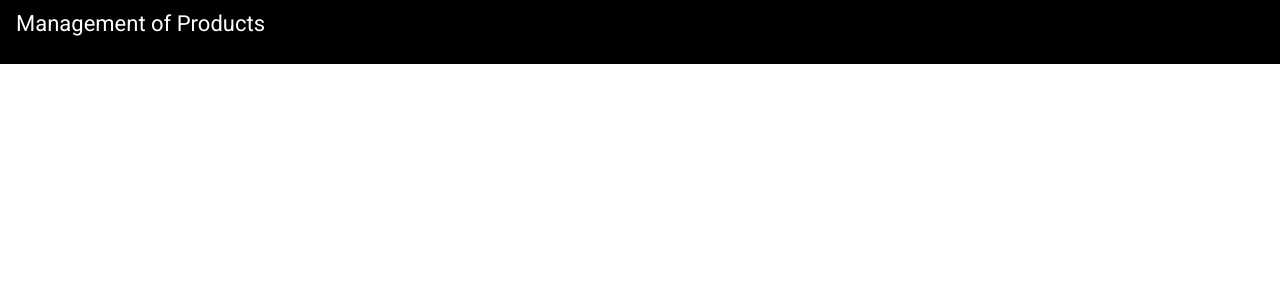
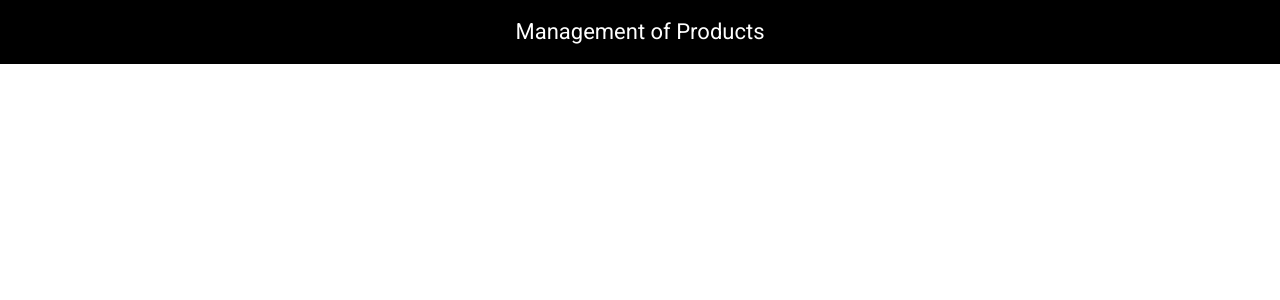
Before and after one commit to davifernandodias/product-store, an Angular app: page / in a window 1280 px wide. Shown: the top 300 px of the page. Built offline with nearby package versions, Linux system fonts and the light colour scheme.

Commit message:
feat: added class css to cent centralize content

```diff
--- a/src/app/shared/components/header/header.component.css
+++ b/src/app/shared/components/header/header.component.css
@@ -2,3 +2,7 @@
     background-color: black;
     color: white;
 }
+
+.title{
+    text-align: center;
+}
--- a/src/app/shared/components/header/header.component.html
+++ b/src/app/shared/components/header/header.component.html
@@ -1,6 +1,12 @@
 
 <mat-toolbar class="mat-toolbar">
+    <div class="container">
+        <div class="content-container">
 
-    <p>Management of Products</p>
+            <div class="title">Management of Products</div>
+        </div>
+
+    </div>
+
 
 </mat-toolbar>
--- a/src/styles.css
+++ b/src/styles.css
@@ -2,3 +2,13 @@
 
 html, body { height: 100%; }
 body { margin: 0; font-family: Roboto, "Helvetica Neue", sans-serif; }
+
+.container{
+    display: flex;
+    justify-content: center;
+    width: 100%;
+}
+.content-container{
+    max-width: 748px;
+    width: 100%;
+}
```
